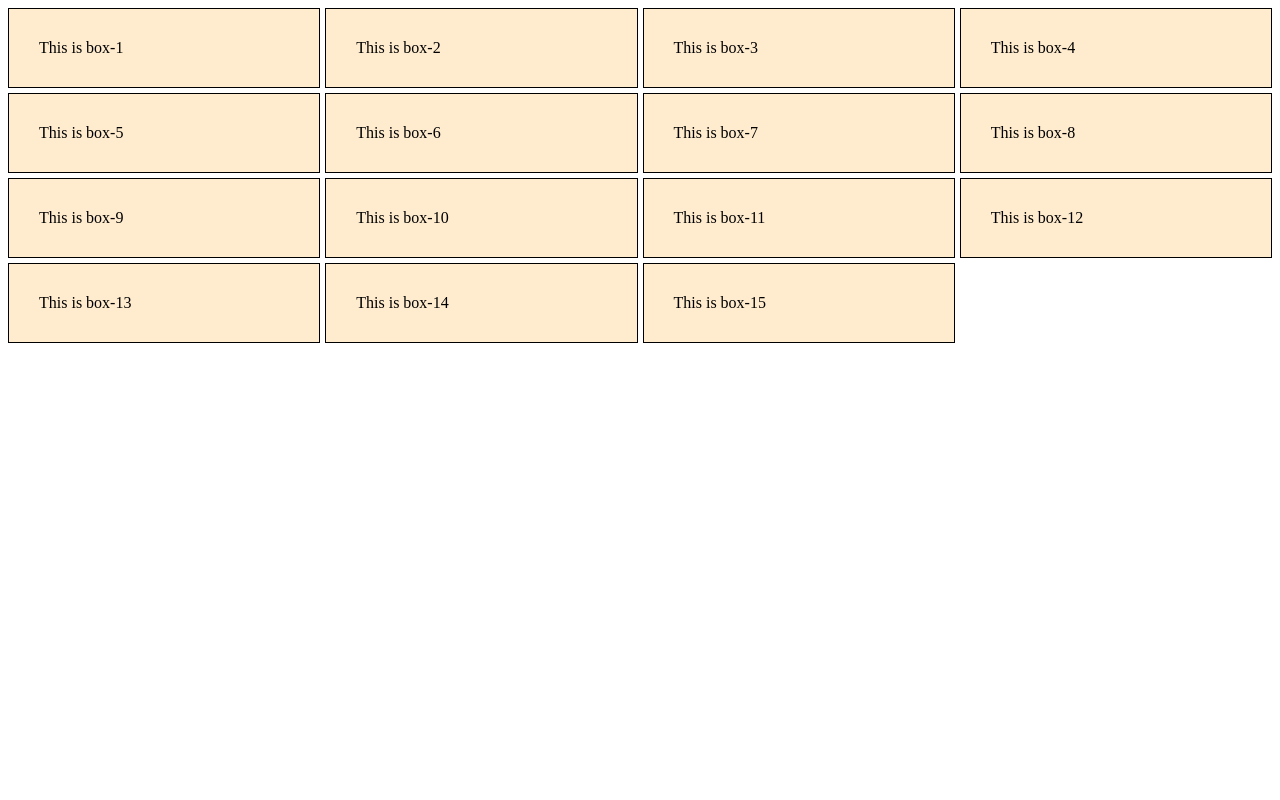
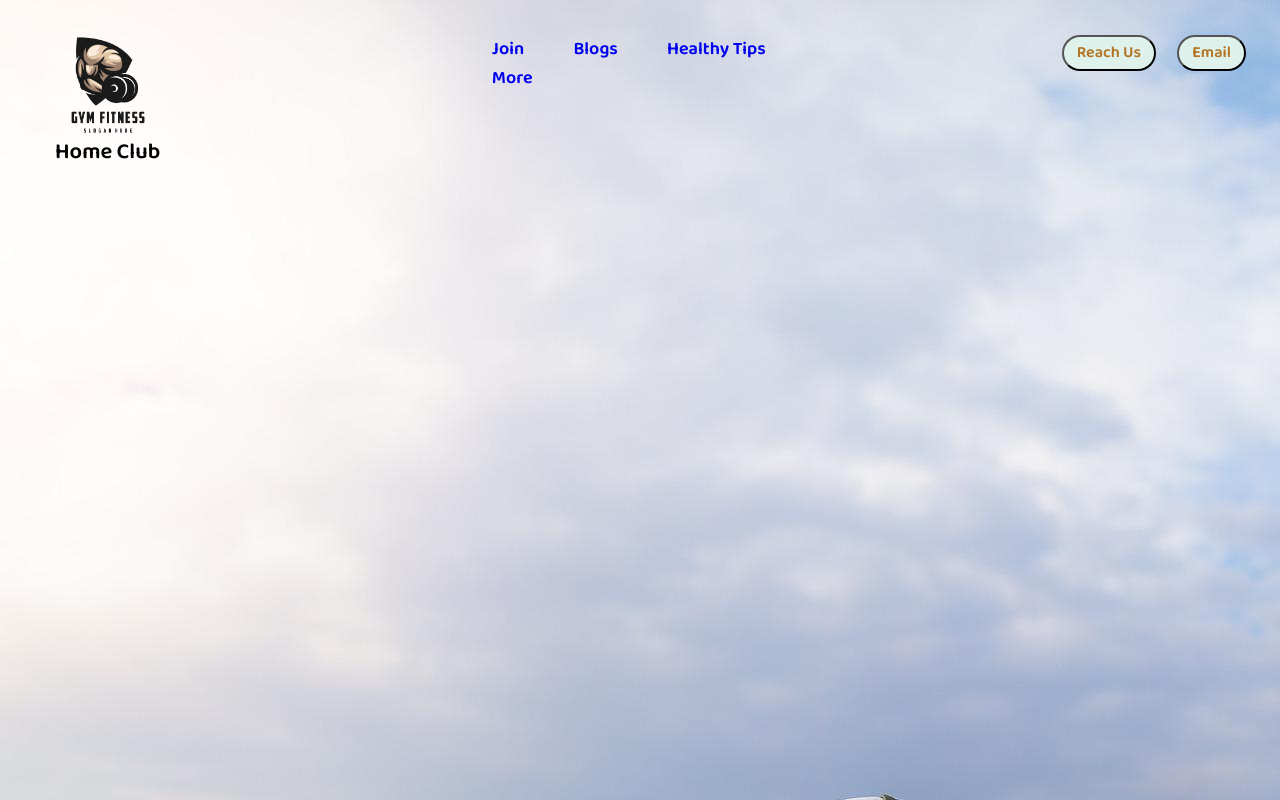
Before and after one commit to adityapri/Master_CSS, a plain HTML site: page index.html in a window 1280 px wide. Drawn offline with Linux system fonts and the light colour scheme.

Commit message:
Project-1 renamed to index

```diff
--- a/index.html
+++ b/index.html
@@ -1,29 +1,114 @@
 <!DOCTYPE html>
 <html lang="en">
+
 <head>
     <meta charset="UTF-8">
     <meta http-equiv="X-UA-Compatible" content="IE=edge">
     <meta name="viewport" content="width=device-width, initial-scale=1.0">
-    <title>myTitle</title>
-    <link rel="stylesheet" href="Grid_Part-4.css">
+    <link rel="preconnect" href="https://fonts.googleapis.com">
+<link rel="preconnect" href="https://fonts.gstatic.com" crossorigin>
+<link href="https://fonts.googleapis.com/css2?family=Baloo+Bhai+2:wght@600&display=swap" rel="stylesheet">
+    <title>Fitness Club</title>
+    <style>
+        body {
+            margin: 0px;
+            padding: 0px;
+            background: url('img/fitness.jpg') no-repeat;
+            font-family: 'Baloo Bhai 2', cursive;
+        }
+
+        .left {
+            position: absolute;
+            top: 35px;
+            left: 55px;
+            /* border: 2px solid red; */
+            display: inline-block;
+            text-align: center;
+        }
+
+        .mid {
+            display: block;
+            width: 33%;
+            margin: 35px auto;
+            /* border: 2px solid black; */
+        }
+
+        .right {
+            display: inline-block;
+            /* border: 2px solid burlywood; */
+            position: absolute;
+            top: 35px;
+            right: 25px;
+        }
+
+        .left img{
+           width: 80px;
+
+           /* filter: invert(100%); */
+        }
+
+
+        .left div{
+            line-height: 16px;
+            font-size: 22px;
+        }
+
+        .navbar {
+            list-style: none;
+        }
+
+        .navbar li {
+            display: inline-block;
+        }
+
+        .navbar li a {
+            font-size: 18px;
+            text-decoration: none;
+            padding: 34px 23px;
+        }
+
+        .navbar li a:hover{
+            text-decoration: underline;
+            color: grey;
+            opacity: 0.5;
+        }
+
+        .btn{
+            margin: 0px 9px;
+            color: rgb(179, 119, 40);
+            background-color: #dff1eb;
+            padding: 3px 13px;
+            border-radius: 20px;
+            font-size: 16px;
+            cursor: pointer;
+            font-family: 'Baloo Bhai 2', cursive;
+        }
+
+        .btn:hover{
+            background-color: #483737;
+        }
+    </style>
 </head>
+
 <body>
-    <div class="container">
-        <div class="box">This is box-1</div>
-        <div class="box">This is box-2</div>
-        <div class="box">This is box-3</div>
-        <div class="box">This is box-4</div>
-        <div class="box">This is box-5</div>
-        <div class="box">This is box-6</div>
-        <div class="box">This is box-7</div>
-        <div class="box">This is box-8</div>
-        <div class="box">This is box-9</div>
-        <div class="box">This is box-10</div>
-        <div class="box">This is box-11</div>
-        <div class="box">This is box-12</div>
-        <div class="box">This is box-13</div>
-        <div class="box">This is box-14</div>
-        <div class="box">This is box-15</div>
-    </div>
+    <header class="container">
+        <div class="left">
+            <img src="img/logo.png" alt="">
+            <div>Home Club</div>
+        </div>
+        <div class="mid">
+            <ul class="navbar">
+                <li><a href="#join">Join</a></li>
+                <li><a href="#blogs">Blogs</a></li>
+                <li><a href="#tips">Healthy Tips</a></li>
+                <li><a href="#more">More</a></li>
+            </ul>
+        </div>
+        <div class="right">
+            <button class="btn">Reach Us</button>
+            <button class="btn">Email</button>
+        </div>
+    </header>
 </body>
+
 </html>
```
